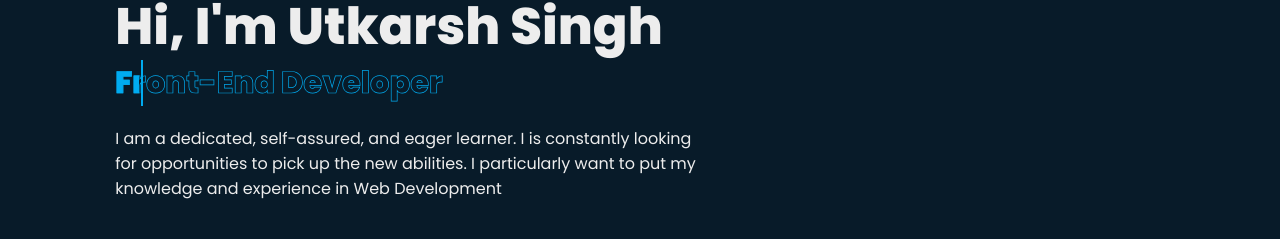
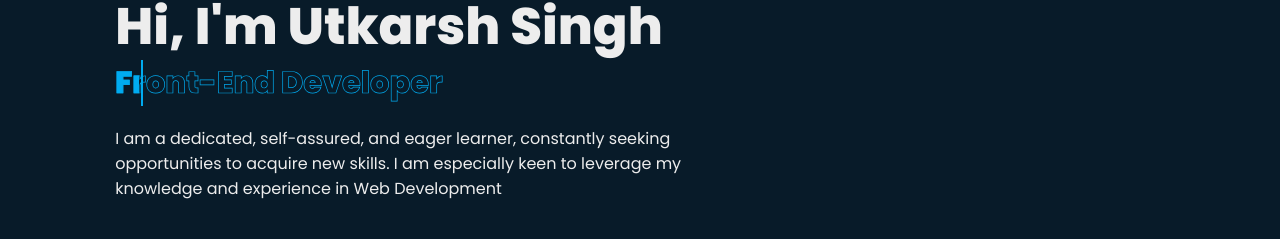
Before and after one commit to Utkarsh-Singh01/My-Portfolio, a plain HTML site: page index.html in a window 1280 px wide. Shown: the part 258-497 px from the top of the page. Drawn offline with nearby package versions, Linux system fonts and the light colour scheme.

Commit message:
Update index.html
Signed-off-by: Utkarsh Singh <us6608818@gmail.com>

```diff
--- a/index.html
+++ b/index.html
@@ -41,9 +41,8 @@
                 <h3>Front-End Developer</h3>
                 <span class="animate" style="--i:3;"></span>
             </div>
-            <p>I am a dedicated, self-assured, and eager learner. I is constantly looking for opportunities to pick up
-                the new abilities.
-                I particularly want to put my knowledge and experience in  Web Development
+            <p>I am a dedicated, self-assured, and eager learner, constantly seeking opportunities to acquire new skills. I am especially keen to leverage my knowledge and experience in Web Development
+
 
                 <span class="animate" style="--i:4;"></span>
             </p>
@@ -280,4 +279,5 @@
     <script src="script.js"></script>
 </body>
 
+
 </html>
```
